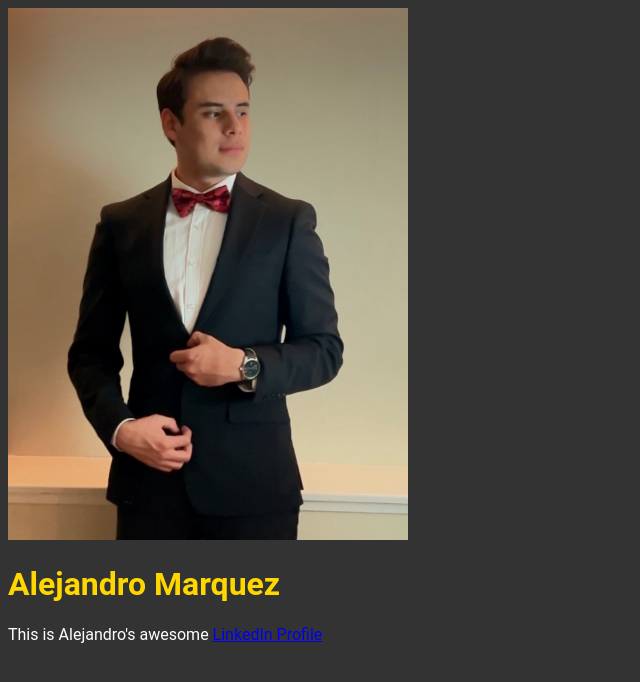
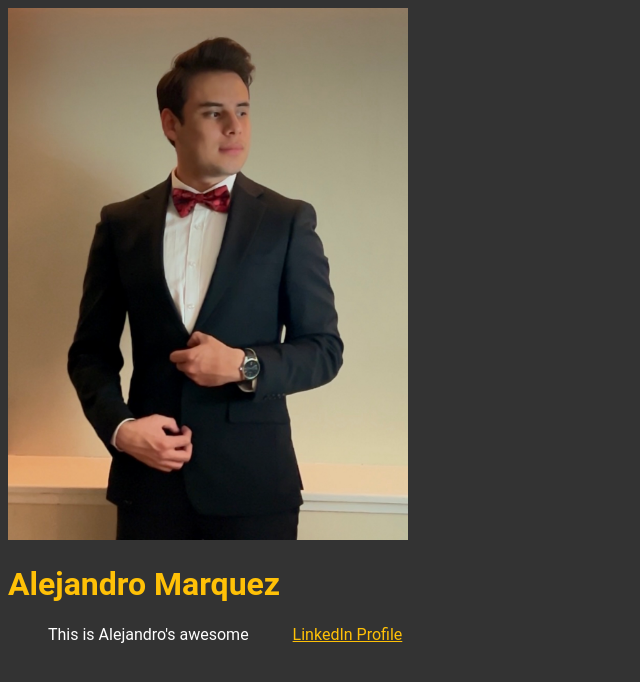
Before and after one commit to alejandro521/alejandro521.github.io, a plain HTML site: page index.html in a window 1280 px wide. Shown: the whole page, without its empty margins (0-640 px from the left). Drawn offline with Linux system fonts and the light colour scheme.

Commit message:
style changes

```diff
--- a/styles.css
+++ b/styles.css
@@ -1,11 +1,21 @@
 body {
     background-color: #333333; /* Replace with your desired background color */
+    font-family: 'Roboto', sans-serif; /* Use the desired font family */
 }
 h1 {
-    color: #FFD700;
-    font-family: 'Roboto', sans-serif;
+    color: #FFC107;
+}
+h2 {
+    color: #1E88E5;
 }
 p {
     color: #FFFFFF;
-    font-family: 'Roboto', sans-serif;
+    padding-left: 40px;
 }
+a {
+    color: #FFC107;
+    padding-left: 40px;
+}
+.rounded-image {
+    border-radius: 20px; /* Adjust the value to control the roundness */
+}
```
